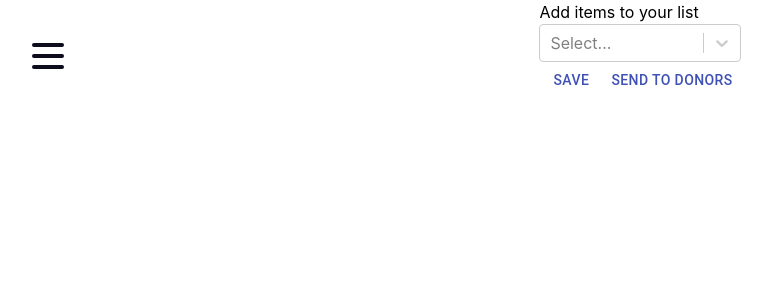
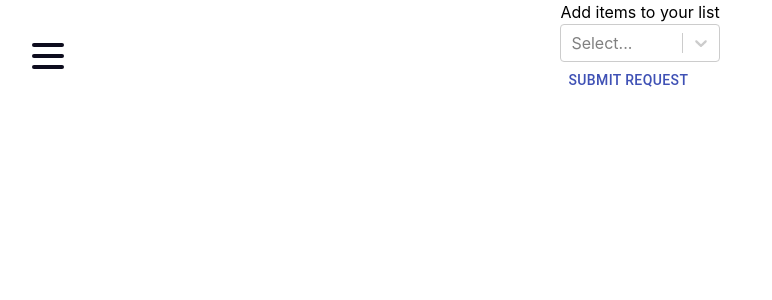
Before and after one commit to Foster-Closet/FE, a React (Create React App) app: page /create-request in a window 1280 px wide. Shown: the top 300 px of the page, without its empty margins (0-772 px from the left). Built offline with nearby package versions, Linux system fonts and the light colour scheme.

Commit message:
RequestAll API fixed

```diff
--- a/src/components/AllRequests.js
+++ b/src/components/AllRequests.js
@@ -8,7 +8,7 @@ const AllRequests = ({ auth, handleUnauthorized }) => {
 
     useEffect(() => {
         axios
-            .get('https://foster-closet.herokuapp.com/api/registry/all', {
+            .get('https://foster-closet.herokuapp.com/api/registry/all/', {
                 headers: { Authorization: `Token ${auth}` }
             })
             .then((response) => {
--- a/src/components/CreateRequest.js
+++ b/src/components/CreateRequest.js
@@ -63,10 +63,7 @@ const CreateRequest = ({ auth, chosenItems }) => {
         />
       </div>
       <Button color='primary' onClick={handleSubmit}>
-        Save
-      </Button>
-      <Button color='primary' onClick={handleMessageSubmit}>
-        Send to Donors
+        Submit Request
       </Button>
     </div>
   )
--- a/src/components/Dashboard.js
+++ b/src/components/Dashboard.js
@@ -105,7 +105,7 @@ const Dashboard = ({ auth, handleUnauthorized }) => {
             <CardActionArea>
               <CardContent>
                 <Typography className={classes.title} color='textSecondary' gutterBottom>
-                  <Link to='/request/:id/donate'>{item.user}</Link>
+                  {item.user}
                 </Typography>
                 <Typography variant='body2' component='p'>
 
```
